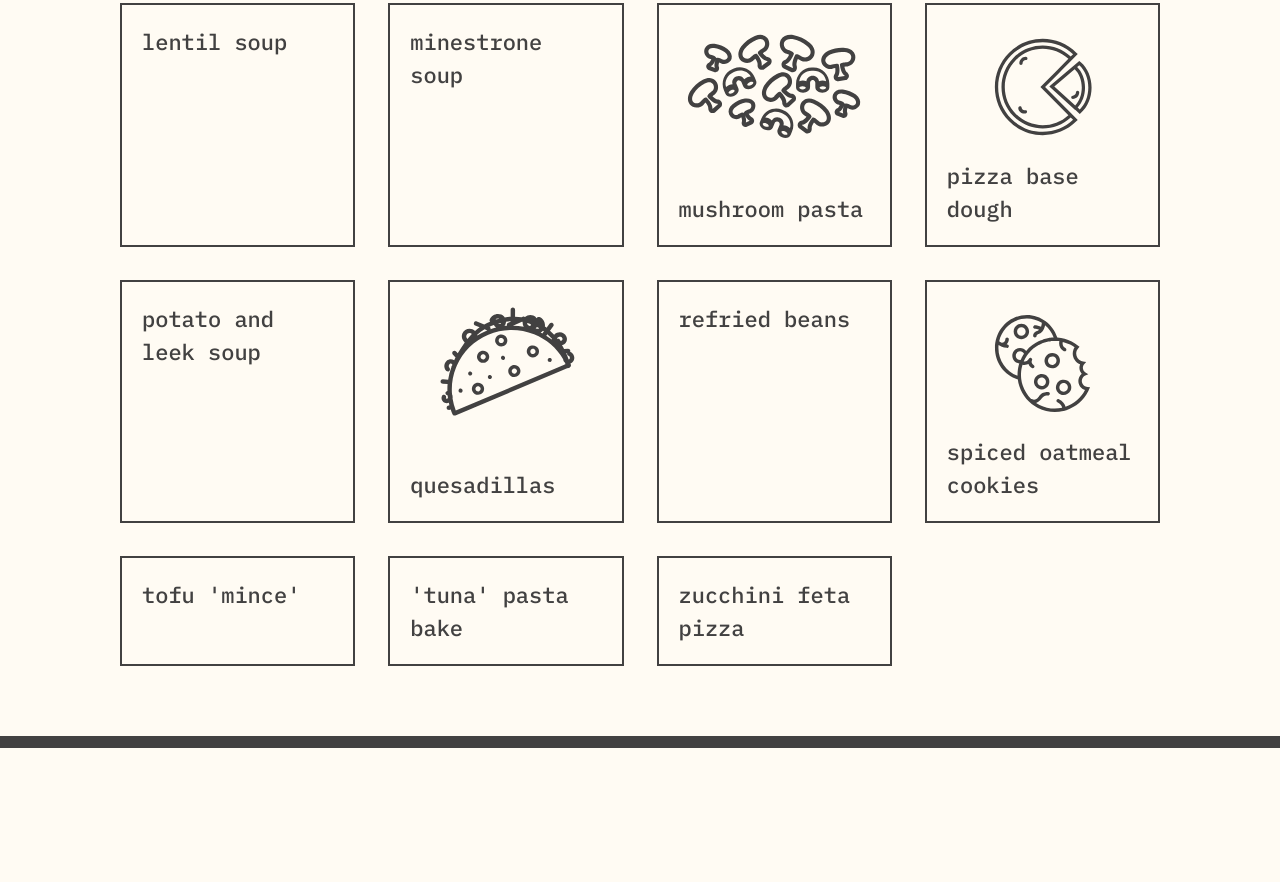
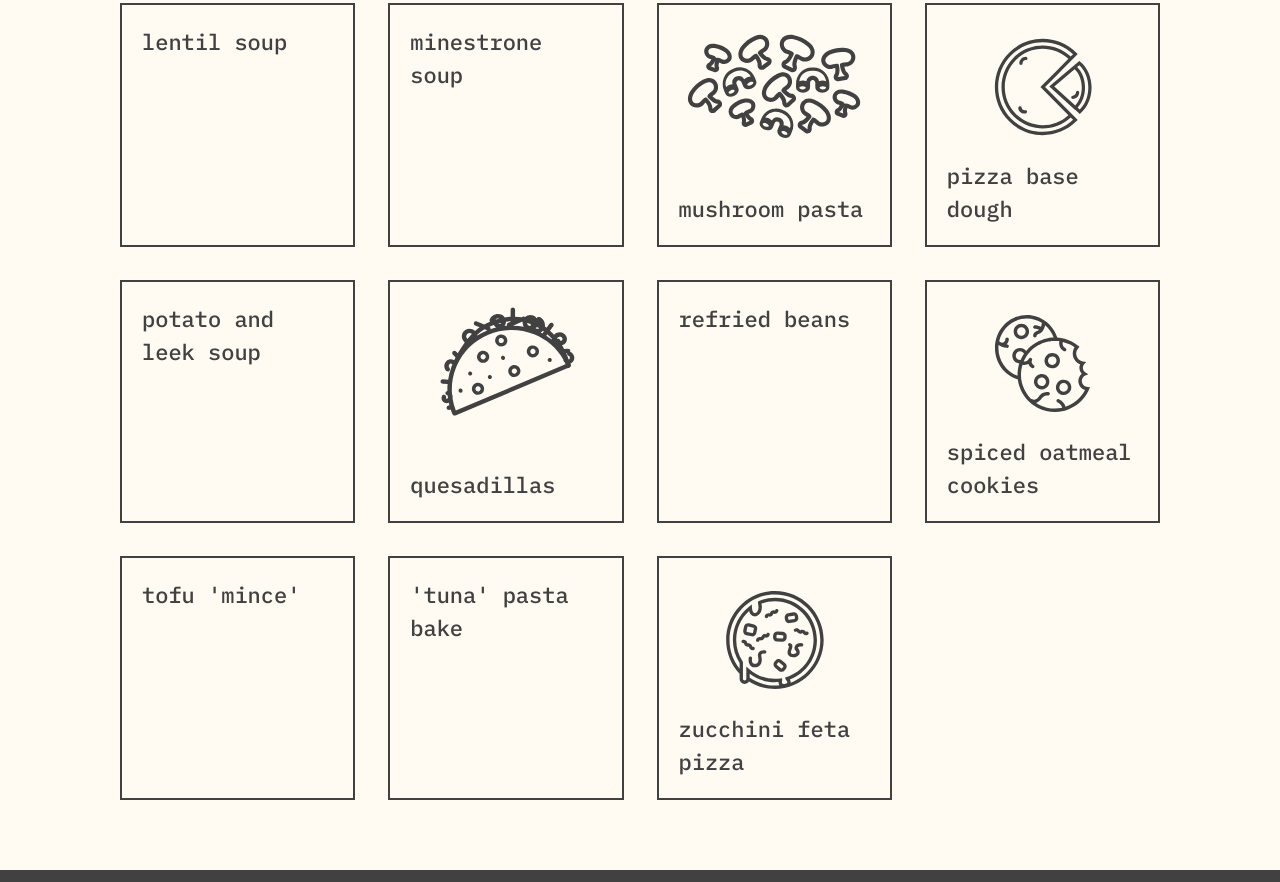
Before and after one commit to adrhumphreys/recipes, a Gatsby site: page / in a window 1280 px wide. Shown: the part 1065-1947 px from the top of the page. Before the commit the page ends 1813 px from the top, so only its background shows below. Built offline with nearby package versions, Linux system fonts and the light colour scheme; Gatsby itself is replaced by a stand-in of ours.

Commit message:
Update Recipes “zucchini-feta-pizza”

```diff
--- a/content/recipes/zucchini-feta-pizza.md
+++ b/content/recipes/zucchini-feta-pizza.md
@@ -5,7 +5,7 @@ servings: 6-8
 tags:
   - Pizza
   - Mains
-image: ""
+image: /images/feta-pizza.svg
 ingredients:
   - ingredient: "1 batch pizza base dough "
     link: pizza-base-dough
```
Also changed, not shown: static/images/feta-pizza.svg (added).
